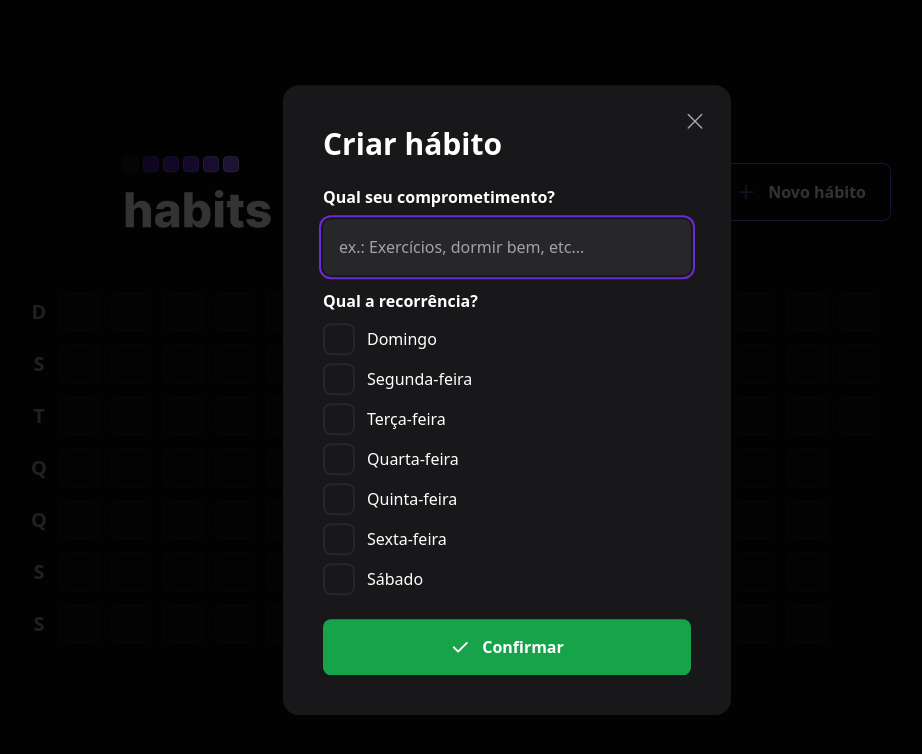
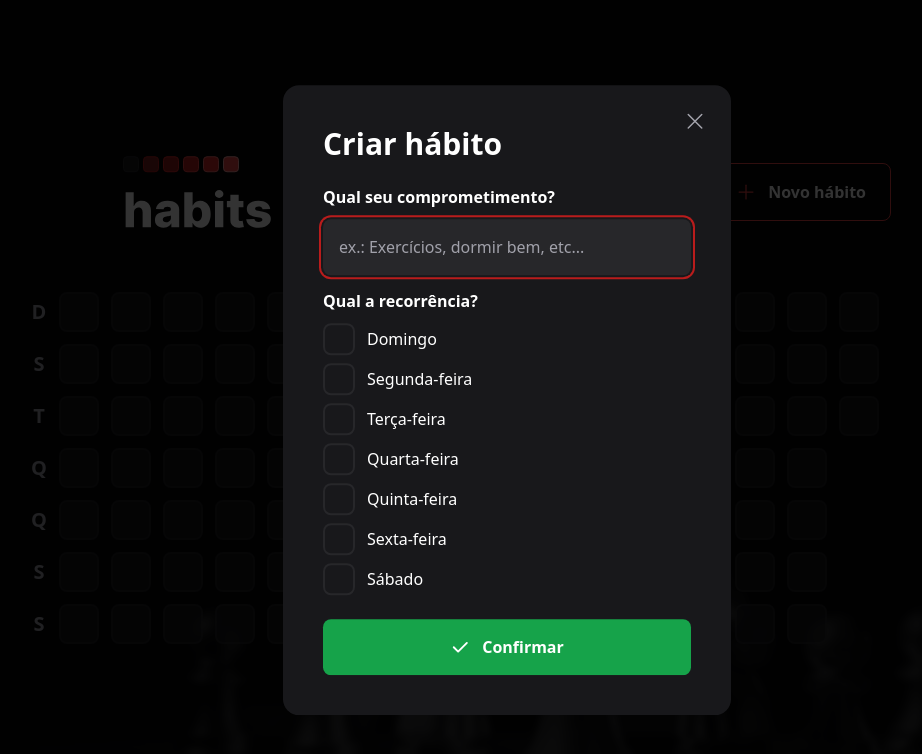
Before and after one commit to ederbiason/habits-tracker, a React (Vite) app in the folder web/: page / in a window 1280 px wide. Both pictures are taken after a click on the button "Novo hábito". Shown: the top 754 px of the page, without its empty margins (133-1055 px from the left). Built offline with nearby package versions, Linux system fonts and the light colour scheme; no server answers.

Commit message:
changes: New styles

```diff
--- a/web/index.html
+++ b/web/index.html
@@ -6,7 +6,7 @@
     <meta name="viewport" content="width=device-width, initial-scale=1.0" />
     <title>Habits Tracker</title>
   </head>
-  <body class="bg-background text-white">
+  <body class="bg-background-dopamine bg-cover bg-no-repeat text-white">
     <div id="root"></div>
     <script type="module" src="/src/main.tsx"></script>
   </body>
--- a/web/src/App.tsx
+++ b/web/src/App.tsx
@@ -28,7 +28,7 @@ navigator.serviceWorker.register('service-worker.js')
 
 export function App() {
   return (
-    <div className="w-screen h-screen flex justify-center items-center">
+    <div className="w-screen h-screen flex justify-center items-center bg-background bg-opacity-50">
       <div className='w-full max-w-5xl px-6 flex flex-col gap-16'>
         <Header />
         <SummaryTable />
--- a/web/src/components/HabitDay.tsx
+++ b/web/src/components/HabitDay.tsx
@@ -26,13 +26,13 @@ export function HabitDay({ defaultCompleted = 0, amount = 0, date }: HabitDayPro
     return (
         <Popover.Root>
             <Popover.Trigger
-                className={clsx('w-10 h-10 bg-zinc-900 border-2 border-zinc-800 rounded-lg transition-colors focus:outline-none focus:ring-2 focus:ring-violet-700 focus:ring-offset-2 focus:ring-offset-background', {
+                className={clsx('w-10 h-10 bg-zinc-900 border-2 border-zinc-800 rounded-lg transition-colors focus:outline-none focus:ring-2 focus:ring-red-700 focus:ring-offset-2 focus:ring-offset-background', {
                     'bg-zinc-900 border-zinc-800': completedPercentage === 0,
-                    'bg-violet-900 border-violet-700': completedPercentage > 0 && completedPercentage < 20,
-                    'bg-violet-800 border-violet-600': completedPercentage >= 20 && completedPercentage < 40,
-                    'bg-violet-700 border-violet-500': completedPercentage >= 50 && completedPercentage < 70,
-                    'bg-violet-600 border-violet-500': completedPercentage >= 60 && completedPercentage < 80,
-                    'bg-violet-500 border-violet-400': completedPercentage >= 80,
+                    'bg-red-900 border-red-700': completedPercentage > 0 && completedPercentage < 20,
+                    'bg-red-800 border-red-600': completedPercentage >= 20 && completedPercentage < 40,
+                    'bg-red-700 border-red-500': completedPercentage >= 50 && completedPercentage < 70,
+                    'bg-red-600 border-red-500': completedPercentage >= 60 && completedPercentage < 80,
+                    'bg-red-500 border-red-400': completedPercentage >= 80,
                 })}
             />
 
--- a/web/src/components/HabitsList.tsx
+++ b/web/src/components/HabitsList.tsx
@@ -67,7 +67,7 @@ export function HabitsList({ date, onCompletedChanged }: HabitsListProps) {
                         disabled={isDateInPast}
                         className='flex items-center gap-3 group focus:outline-none disabled:cursor-not-allowed'
                     >
-                        <div className='w-8 h-8 rounded-lg flex items-center justify-center bg-zinc-900 border-2 border-zinc-800 group-data-[state=checked]:bg-green-500 group-data-[state=checked]:border-green-500 transition-colors group-focus:ring-2 group-focus:ring-violet-700 group-focus:ring-offset-2 group-focus:ring-offset-background'>
+                        <div className='w-8 h-8 rounded-lg flex items-center justify-center bg-zinc-900 border-2 border-zinc-800 group-data-[state=checked]:bg-green-500 group-data-[state=checked]:border-green-500 transition-colors group-focus:ring-2 group-focus:ring-red-700 group-focus:ring-offset-2 group-focus:ring-offset-background'>
                             <Checkbox.Indicator>
                                 <Check size={20} className="text-white" weight='bold' />
                             </Checkbox.Indicator>
--- a/web/src/components/Header.tsx
+++ b/web/src/components/Header.tsx
@@ -12,9 +12,9 @@ export function Header() {
       <Dialog.Root>
         <Dialog.Trigger
           type="button"
-          className="border border-violet-500 font-semibold rounded-lg px-6 py-4 flex items-center gap-3 hover:border-violet-300 transition-colors focus:outline-none focus:ring-2 focus:ring-violet-700 focus:ring-offset-2 focus:ring-offset-background"
+          className="border border-red-500 font-semibold rounded-lg px-6 py-4 flex items-center gap-3 hover:border-red-300 transition-colors focus:outline-none focus:ring-2 focus:ring-red-700 focus:ring-offset-2 focus:ring-offset-background"
         >
-          <Plus size={20} className="text-violet-500" />
+          <Plus size={20} className="text-red-500" />
           Novo hábito
         </Dialog.Trigger>
 
@@ -24,7 +24,7 @@ export function Header() {
           />
 
           <Dialog.Content className="absolute p-10 bg-zinc-900 rounded-2xl w-full max-w-md top-1/2 left-1/2 -translate-x-1/2 -translate-y-1/2">
-            <Dialog.Close className="absolute right-6 top-6 text-zinc-400 rounded-lg hover:text-zinc-200 focus:outline-none focus:ring-2 focus:ring-violet-700 focus:ring-offset-2 focus:ring-offset-zinc-900">
+            <Dialog.Close className="absolute right-6 top-6 text-zinc-400 rounded-lg hover:text-zinc-200 focus:outline-none focus:ring-2 focus:ring-red-700 focus:ring-offset-2 focus:ring-offset-zinc-900">
               <X size={24} aria-label="Close" />
             </Dialog.Close>
 
--- a/web/src/components/NewHabitForm.tsx
+++ b/web/src/components/NewHabitForm.tsx
@@ -53,7 +53,7 @@ export function NewHabitForm() {
                 id="title"
                 value={title}
                 placeholder="ex.: Exercícios, dormir bem, etc..."
-                className="p-4 rounded-lg mt-3 bg-zinc-800 text-white placeholder:text-zinc-400 focus:outline-none focus:ring-2 focus:ring-violet-700 focus:ring-offset-2 focus:ring-offset-zinc-900"
+                className="p-4 rounded-lg mt-3 bg-zinc-800 text-white placeholder:text-zinc-400 focus:outline-none focus:ring-2 focus:ring-red-700 focus:ring-offset-2 focus:ring-offset-zinc-900"
                 autoFocus
                 onChange={event => setTitle(event.target.value)}
             />
@@ -72,7 +72,7 @@ export function NewHabitForm() {
                                 checked={weekDays.includes(index)}
                                 onCheckedChange={() => { handleToggleWeekDay(index) }}
                             >
-                                <div className='w-8 h-8 rounded-lg flex items-center justify-center bg-zinc-900 border-2 border-zinc-800 group-data-[state=checked]:bg-green-500 group-data-[state=checked]:border-green-500 transition-colors group-focus:ring-2 group-focus:ring-violet-700 group-focus:ring-offset-2 group-focus:ring-offset-background'>
+                                <div className='w-8 h-8 rounded-lg flex items-center justify-center bg-zinc-900 border-2 border-zinc-800 group-data-[state=checked]:bg-green-500 group-data-[state=checked]:border-green-500 transition-colors group-focus:ring-2 group-focus:ring-red-700 group-focus:ring-offset-2 group-focus:ring-offset-background'>
                                     <Checkbox.Indicator>
                                         <Check size={20} className="text-white" weight='bold' />
                                     </Checkbox.Indicator>
--- a/web/src/components/ProgressBar.tsx
+++ b/web/src/components/ProgressBar.tsx
@@ -11,7 +11,7 @@ export function ProgressBar(props: ProgressBarProps) {
                 role="progressbar"
                 aria-label="Progresso de hábitos completados nesse dia"
                 aria-valuenow={props.progress}
-                className="h-3 rounded-xl bg-violet-600 transition-all"
+                className="h-3 rounded-xl bg-red-600 transition-all"
                 style={{width: `${props.progress}%`}}
             />
         </div>
--- a/web/src/components/SummaryTable.tsx
+++ b/web/src/components/SummaryTable.tsx
@@ -62,7 +62,7 @@ export function SummaryTable() {
                     return (
                         <div
                             key={index}
-                            className="w-10 h-10 bg-zinc-900 border-2 border-zinc-800 rounded-lg opacity-50 cursor-not-allowed"
+                            className="w-10 h-10 bg-zinc-900 border-2 border-zinc-800 rounded-lg opacity-70 cursor-not-allowed"
                         />
                     )
                 })}
--- a/web/tailwind.config.cjs
+++ b/web/tailwind.config.cjs
@@ -11,6 +11,9 @@ module.exports = {
       },
       gridTemplateRows: {
         7: 'repeat(7, minmax(0, 1fr))'
+      },
+      backgroundImage: {
+        'background-dopamine': "url('/src/assets/background-dopamine.png')"
       }
     },
   },
```
Also changed, not shown: web/src/assets/background-dopamine.png (added), web/src/assets/logo.svg.
